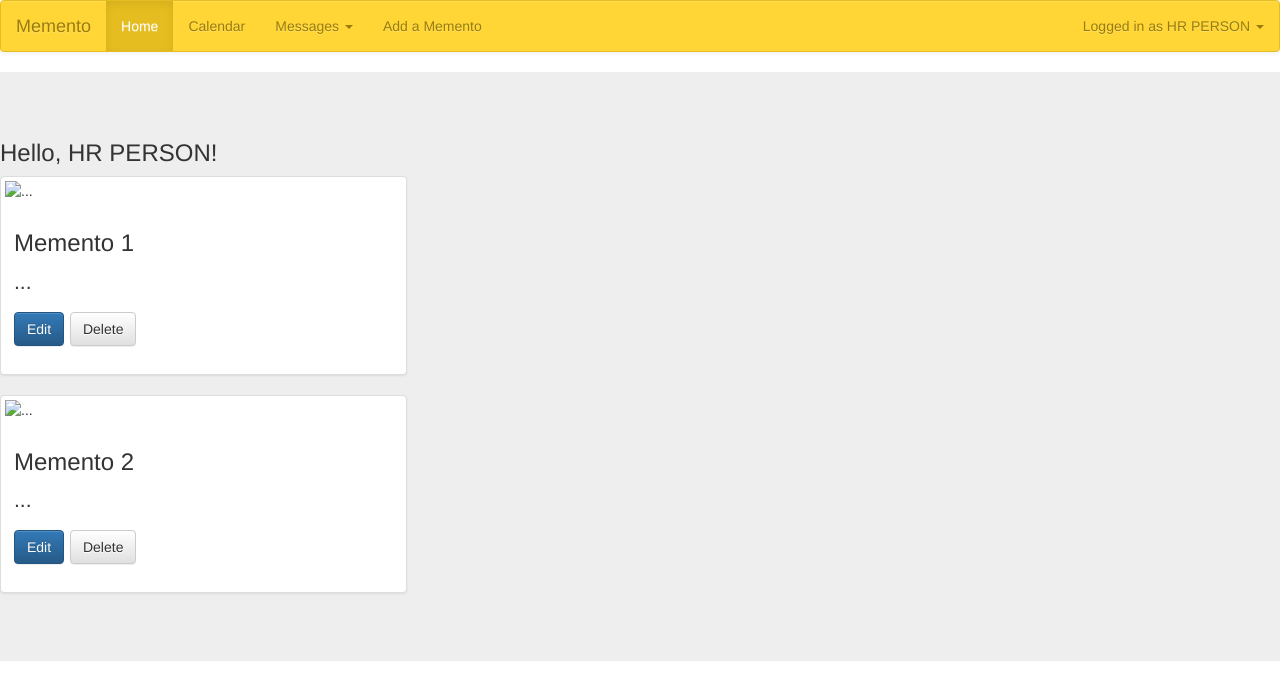
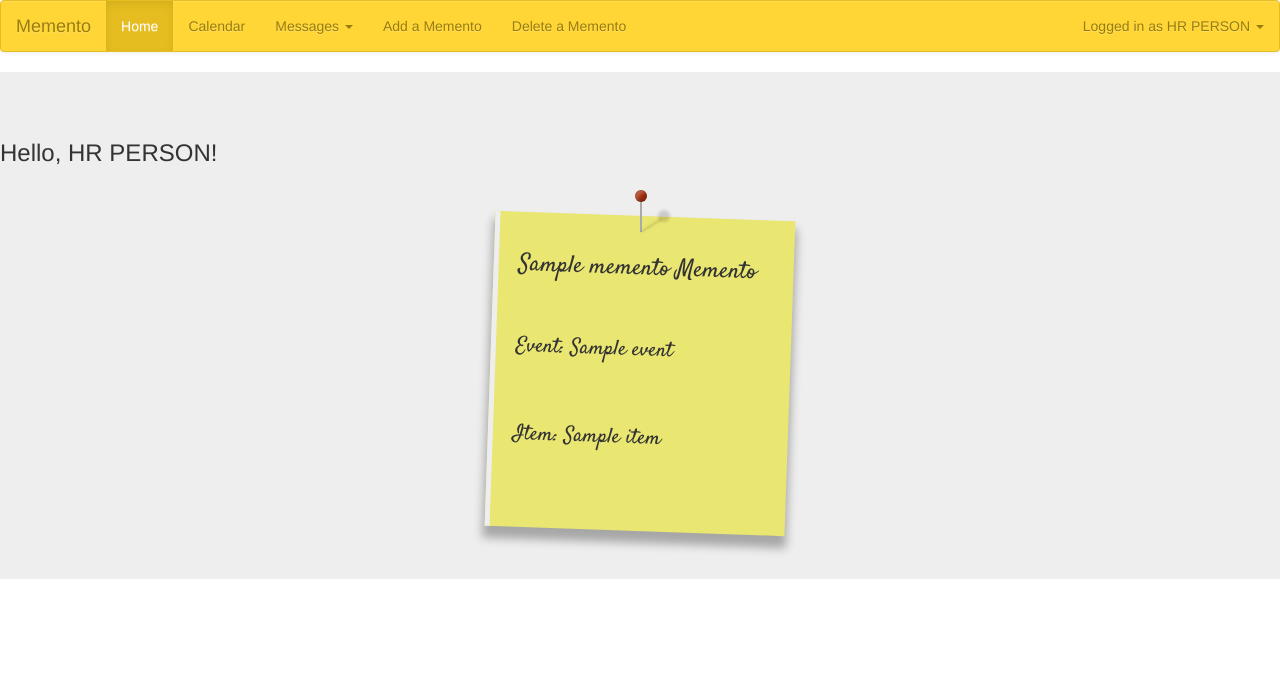
Before and after one commit to butlerjr/Memento, a Python web app: template butlerjr-lis-memento/templates/hrhub.html in a window 1280 px wide. Shown: the top 700 px of the page. Run offline with Jinja, Linux system fonts and the light colour scheme; the template is opened without the code that fills it: most values are stand-ins (such as "Sample title", 1, 10 or a date in 2020); some libraries are stand-ins or nearby versions.

Commit message:
Integrated front and back end. Made it look like post it notes.

```diff
--- a/butlerjr-lis-memento/templates/hrhub.html
+++ b/butlerjr-lis-memento/templates/hrhub.html
@@ -3,10 +3,95 @@
 <head>
 <title>Memento - HR Hub</title>
 <!-- Latest compiled and minified CSS -->
-	<link rel="stylesheet" href="https://maxcdn.bootstrapcdn.com/bootstrap/3.2.0/css/bootstrap.min.css">
+<link rel="stylesheet"
+	href="https://maxcdn.bootstrapcdn.com/bootstrap/3.2.0/css/bootstrap.min.css">
 <!-- Optional theme -->
-	<link rel="stylesheet" href="https://maxcdn.bootstrapcdn.com/bootstrap/3.2.0/css/bootstrap-theme.min.css">
-  <link rel="stylesheet" type="text/css" href="/static/stylesheets/style.css" />
+<link rel="stylesheet"
+	href="https://maxcdn.bootstrapcdn.com/bootstrap/3.2.0/css/bootstrap-theme.min.css">
+<link rel="stylesheet" type="text/css"
+	href="/static/stylesheets/style.css" />
+<link href='http://fonts.googleapis.com/css?family=Satisfy'
+	rel='stylesheet' type='text/css'>
+<style>
+.quote-container {
+	margin-top: 50px;
+	position: relative;
+}
+
+.note {
+	color: #333;
+	position: relative;
+	width: 300px;
+	margin: 0 auto;
+	padding: 20px;
+	font-family: Satisfy;
+	font-size: 30px;
+	box-shadow: 0 10px 10px 2px rgba(0, 0, 0, 0.3);
+}
+
+.note .author {
+	display: block;
+	margin: 40px 0 0 0;
+	text-align: right;
+}
+
+.yellow {
+	background: #eae672;
+	-webkit-transform: rotate(2deg);
+	-moz-transform: rotate(2deg);
+	-o-transform: rotate(2deg);
+	-ms-transform: rotate(2deg);
+	transform: rotate(2deg);
+}
+
+.pin {
+	background-color: #aaa;
+	display: block;
+	height: 32px;
+	width: 2px;
+	position: absolute;
+	left: 50%;
+	top: -16px;
+	z-index: 1;
+}
+
+.pin:after {
+	background-color: #A31;
+	background-image: radial-gradient(25% 25%, circle, hsla(0, 0%, 100%, .3),
+		hsla(0, 0%, 0%, .3));
+	border-radius: 50%;
+	box-shadow: inset 0 0 0 1px hsla(0, 0%, 0%, .1), inset 3px 3px 3px
+		hsla(0, 0%, 100%, .2), inset -3px -3px 3px hsla(0, 0%, 0%, .2), 23px
+		20px 3px hsla(0, 0%, 0%, .15);
+	content: '';
+	height: 12px;
+	left: -5px;
+	position: absolute;
+	top: -10px;
+	width: 12px;
+}
+
+.pin:before {
+	background-color: hsla(0, 0%, 0%, 0.1);
+	box-shadow: 0 0 .25em hsla(0, 0%, 0%, .1);
+	content: '';
+	height: 24px;
+	width: 2px;
+	left: 0;
+	position: absolute;
+	top: 8px;
+	transform: rotate(57.5deg);
+	-moz-transform: rotate(57.5deg);
+	-webkit-transform: rotate(57.5deg);
+	-o-transform: rotate(57.5deg);
+	-ms-transform: rotate(57.5deg);
+	transform-origin: 50% 100%;
+	-moz-transform-origin: 50% 100%;
+	-webkit-transform-origin: 50% 100%;
+	-ms-transform-origin: 50% 100%;
+	-o-transform-origin: 50% 100%;
+}
+</style>
 </head>
 
 
@@ -15,22 +100,23 @@
 	<nav class="navbar navbar-default" role="navigation">
 		<!-- Brand and toggle get grouped for better mobile display -->
 		<div class="navbar-header">
-    <button type="button" class="navbar-toggle" data-toggle="collapse" data-target="#bs-example-navbar-collapse-1">
-      <span class="sr-only">Toggle navigation</span>
-      <span class="icon-bar"></span>
-      <span class="icon-bar"></span>
-      <span class="icon-bar"></span>
+			<button type="button" class="navbar-toggle" data-toggle="collapse"
+				data-target="#bs-example-navbar-collapse-1">
+				<span class="sr-only">Toggle navigation</span> <span
+					class="icon-bar"></span> <span class="icon-bar"></span> <span
+					class="icon-bar"></span>
 			</button>
 			<a class="navbar-brand" href="#">Memento</a>
 		</div>
 
 		<!-- Collect the nav links, forms, and other content for toggling -->
-  <div class="collapse navbar-collapse" id="bs-example-navbar-collapse-1">
+		<div class="collapse navbar-collapse"
+			id="bs-example-navbar-collapse-1">
 			<ul class="nav navbar-nav">
 				<li class="active"><a href="#">Home</a></li>
 				<li><a href="#">Calendar</a></li>
-      <li class="dropdown">
-        <a href="#" class="dropdown-toggle" data-toggle="dropdown">Messages <b class="caret"></b></a>
+				<li class="dropdown"><a href="#" class="dropdown-toggle"
+					data-toggle="dropdown">Messages <b class="caret"></b></a>
 					<ul class="dropdown-menu">
 						<li><a href="#">Action</a></li>
 						<li><a href="#">Another action</a></li>
@@ -39,83 +125,89 @@
 						<li><a href="#">Separated link</a></li>
 						<li class="divider"></li>
 						<li><a href="#">One more separated link</a></li>
-        </ul>
-      </li>
-      <li><a data-toggle="modal" data-target="#insert-memento-modal" href="#">Add a Memento</a></li>
+					</ul></li>
+				<li><a data-toggle="modal" data-target="#insert-memento-modal"
+					href="#">Add a Memento</a></li>
+				<li><a data-toggle="modal" data-target="#delete-memento-modal"
+					href="#">Delete a Memento</a></li>
 			</ul>
 
 			<ul class="nav navbar-nav navbar-right">
 
-      <li class="dropdown">
-        <a href="#" class="dropdown-toggle" data-toggle="dropdown">Logged in as HR PERSON <b class="caret"></b></a>
+				<li class="dropdown"><a href="#" class="dropdown-toggle"
+					data-toggle="dropdown">Logged in as HR PERSON <b class="caret"></b></a>
 					<ul class="dropdown-menu">
 						<li><a href="#">Account Settings</a></li>
 						<li><a href={{logout_url}}>Log out</a></li>
 						<li><a href="#">Something else here</a></li>
 						<li class="divider"></li>
 						<li><a href="#">Separated link</a></li>
+					</ul></li>
 			</ul>
-      </li>
-    </ul>
-  </div><!-- /.navbar-collapse -->
+		</div>
+		<!-- /.navbar-collapse -->
 	</nav>
 
 
 	<div class="jumbotron">
 		<h3>Hello, HR PERSON!</h3>
+		{% for memento in all_mementos %}
+		<div class="quote-container">
+			<i class="pin"></i>
+			<blockquote class="note yellow">
+					<input type="text" name="entity_key" class="hidden">
+					<h3>{{memento.memento_name}} Memento</h3>
+					<br />
+					<p>Event: {{memento.event}}</p>
+					<br />
+					<p>Item: {{memento.item}}</p>
+					<br />
+				</form>
+			</blockquote>
+		</div>
+		{% endfor %}
 
-  <div class="row">
-  <div class="col-sm-6 col-md-4">
-    <div class="thumbnail">
-      <img data-src="holder.js/300x300" alt="...">
-      <div class="caption">
-        <h3>Memento 1</h3>
-        <p>...</p>
-        <p><a href="#" class="btn btn-primary" role="button">Edit</a> <a href="#" class="btn btn-default" role="button">Delete</a></p>
-      </div>
-    </div>
-    <div class="thumbnail">
-      <img data-src="holder.js/300x300" alt="...">
-      <div class="caption">
-        <h3>Memento 2</h3>
-        <p>...</p>
-        <p><a href="#" class="btn btn-primary" role="button">Edit</a> <a href="#" class="btn btn-default" role="button">Delete</a></p>
-      </div>
-    </div>
-  </div>
-</div>
+
 
 	</div>
 
 
 	<!-- Modal -->
-    <div id='insert-memento-modal' class="modal fade" tabindex="-1" role="dialog"
-      aria-labelledby="Insert memento" aria-hidden="true">
+	<div id='insert-memento-modal' class="modal fade" tabindex="-1"
+		role="dialog" aria-labelledby="Insert memento" aria-hidden="true">
 		<div class="modal-dialog">
 			<div class="modal-content">
 				<div class="modal-header">
-            <button type="button" class="close" data-dismiss="modal" aria-hidden="true">&times;</button>
+					<button type="button" class="close" data-dismiss="modal"
+						aria-hidden="true">&times;</button>
 					<h4 class="modal-title">Add a Memento</h4>
 				</div>
-          <form action="/addmemento" method="POST" class="form-horizontal" role="form">
+				<form action="/addmemento" method="POST" class="form-horizontal"
+					role="form">
 					<input name="entity_key" type="text" class="hidden">
 					<div class="modal-body">
 						<div class="form-group">
-                <label for="quote-input" class="col-sm-2 control-label">Memento Name:</label>
+							<label for="quote-input" class="col-sm-2 control-label">Memento
+								Name:</label>
 							<div class="col-sm-10">
-                  <input id="name-input" name="name" type="text" class="form-control" placeholder="name">
+								<input id="name-input" name="name" type="text"
+									class="form-control" placeholder="Memento Name">
 							</div>
 						</div>
 						<div class="form-group">
-                <label for="event-input" class="col-sm-2 control-label">Event: </label>
+							<label for="event-input" class="col-sm-2 control-label">Event:
+							</label>
 							<div class="col-sm-10">
-                  <input id="event-input" name="event" type="text" class="form-control" placeholder="birthday">
+								<input id="event-input" name="event" type="text"
+									class="form-control" placeholder="Event Type">
 							</div>
 						</div>
 						<div class="form-group">
-                <label for="item-input" class="col-sm-2 control-label">Item: </label>
+							<label for="item-input" class="col-sm-2 control-label">Item:
+							</label>
 							<div class="col-sm-10">
-                  <input id="item-input" name="item" type="text" class="form-control" placeholder="an orange cupcake">
+								<input id="item-input" name="item" type="text"
+									class="form-control" placeholder="Item Type">
 							</div>
 						</div>
 					</div>
@@ -131,11 +223,47 @@
 	</div>
 	<!-- /.modal -->
 
+	<!-- Modal -->
+	<div id='delete-memento-modal' class="modal fade" tabindex="-1"
+		role="dialog" aria-labelledby="Delete memento" aria-hidden="true">
+		<div class="modal-dialog">
+			<div class="modal-content">
+				<div class="modal-header">
+					<button type="button" class="close" data-dismiss="modal"
+						aria-hidden="true">&times;</button>
+					<h4 class="modal-title">Delete a Memento</h4>
+				</div>
+				<form action="/DeleteMemento" method="POST" class="form-horizontal"
+					role="form">
+					<div class="modal-body">
+						<div class="form-group">
+							<label class="col-sm-2 control-label">Memento Name</label>
+							<div class="col-sm-10">
+								<input id="name-input" name="memento_to_delete_name" type="text"
+									class="form-control" placeholder="name">
+							</div>
+						</div>
+					</div>
+					<div class="modal-footer">
+						<button type="button" class="btn btn-default" data-dismiss="modal">Cancel</button>
+						<button type="submit" class="btn btn-primary">Delete
+							Memento</button>
+					</div>
+				</form>
+			</div>
+			<!-- /.modal-content -->
+		</div>
+		<!-- /.modal-dialog -->
+	</div>
+	<!-- /.modal -->
+
 
 	<!-- jQuery (necessary for Bootstrap's JavaScript plugins) -->
-  <script src="https://ajax.googleapis.com/ajax/libs/jquery/1.11.1/jquery.min.js"></script>
+	<script
+		src="https://ajax.googleapis.com/ajax/libs/jquery/1.11.1/jquery.min.js"></script>
 	<!-- Latest compiled and minified JavaScript -->
-	<script src="https://maxcdn.bootstrapcdn.com/bootstrap/3.2.0/js/bootstrap.min.js"></script>
+	<script
+		src="https://maxcdn.bootstrapcdn.com/bootstrap/3.2.0/js/bootstrap.min.js"></script>
 	<script src="/static/js/javascript.js"></script>
 </body>
 </html>
```
Also changed, not shown: butlerjr-lis-memento/main.py (+8 -7 lines), 1 other file. Lines whose indentation alone changed are shown as unchanged.
